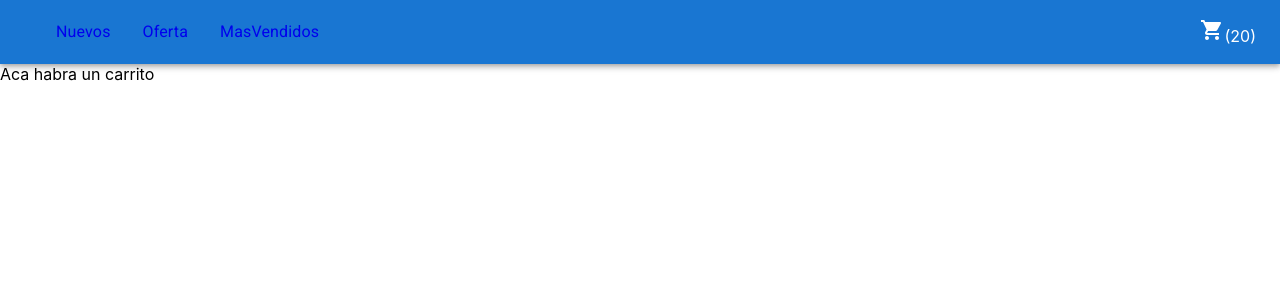
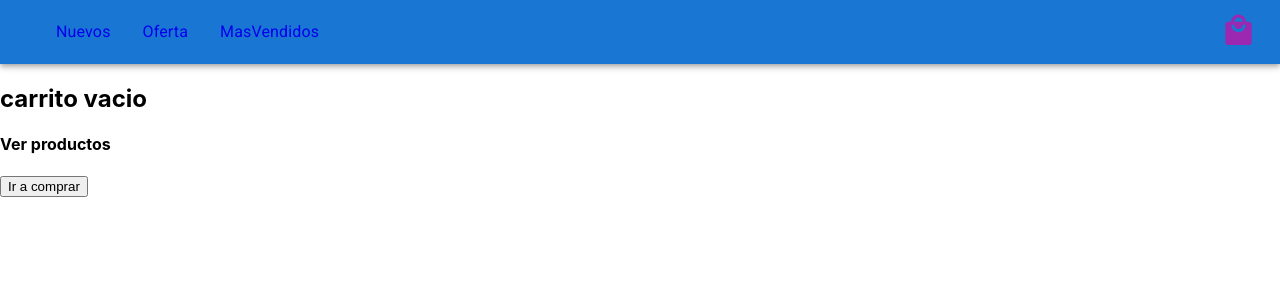
Before and after one commit to MarciaDiaz/Ecomerce.Diaz, a React (Create React App) app: page /Cart in a window 1280 px wide. Shown: the top 300 px of the page. Built offline with nearby package versions, Linux system fonts and the light colour scheme.

Commit message:
cartView

```diff
--- a/package.json
+++ b/package.json
@@ -10,6 +10,7 @@
     "@testing-library/jest-dom": "^5.16.5",
     "@testing-library/react": "^13.3.0",
     "@testing-library/user-event": "^13.5.0",
+    "firebase": "^9.10.0",
     "react": "^18.2.0",
     "react-dom": "^18.2.0",
     "react-router-dom": "^6.3.0",
--- a/src/Components/CardWidget.jsx
+++ b/src/Components/CardWidget.jsx
@@ -1,13 +1,16 @@
-import React from "react";
-import ShoppingCartIcon from '@mui/icons-material/ShoppingCart';
+import React from 'react'
+import LocalMallIcon from '@mui/icons-material/LocalMall';
+import { useCart } from '../context/CartContext';
 
-export default function CardWidget({cant}){
+const CartWidget = () => {
+  const{cartQuantity, cart} =useCart()
+  return (
+    <div>
+        <LocalMallIcon color='secondary' fontSize='large'/>
+        <span>{cartQuantity() || ''}</span>
 
-    return (
+    </div>
+  )
+}
 
-        <>
-        < ShoppingCartIcon />
-        ({cant})
-        </>
-    )
-}
+export default CartWidget
--- a/src/Components/Cart.jsx
+++ b/src/Components/Cart.jsx
@@ -1,14 +1,40 @@
+
 import React from 'react'
-import { useContext } from 'react'
-import { CartContext } from '../context/CartContext'
+
+import { useNavigate } from 'react-router-dom'
+import { useCart } from '../context/CartContext'
+import CartItem from './CartItem'
+
 
 const Cart = () => {
 
-    const {cart} = useContext(CartContext)
-    console.log('carrito', cart)
+    const {cart, cartTotal, clear} = useCart()
+    const navegar = useNavigate()
+
 
     return (
-        <div>Aca habra un carrito</div>
+        <div>
+            {
+                !cart.length
+                ? <div>
+                    <h2>carrito vacio</h2>
+                    <h4>Ver productos</h4>
+                    <button onClick={()=>navegar('/')}>Ir a comprar</button>
+                </div>
+
+                //MAPEO EL CARRO
+                : <div style={{display: 'flex', flexDirection:'column', alingItems:'center'}}>
+                    <h2>Tu carrito:</h2>
+                    {
+                      cart.map((compra)=> <CartItem key={compra.id} compra={compra}/>)
+                    }
+
+                    <span>Total a pagar:${cartTotal()}</span>
+                    <button onClick={clear}>vaciar carrito</button>
+                    <button>Finalizar Compra</button>
+                </div>
+            }
+        </div>
     )
 }
 
--- /dev/null
+++ b/src/Components/CartItem.jsx
@@ -0,0 +1,19 @@
+import React from "react";
+import { useCart } from "../context/CartContext";
+
+const CartItem = ({compra}) => {
+
+    const {removeItem}= useCart()
+
+    return (
+        <div  style={{display:'flex', justifyContent: 'space-between', alignItems: 'center', padding:'2rem'}}>
+                            <img src={compra.img} alt={compra.name} />
+                            <span>{compra.name}</span>
+                            <span>{compra.quantity}</span>
+                            <span>${compra.price}</span>
+                            <button onClick={()=>removeItem(compra.id)}>borrar</button>
+                        </div>
+    )
+}
+
+export default CartItem
--- a/src/Components/NavBar.jsx
+++ b/src/Components/NavBar.jsx
@@ -131,7 +131,9 @@ export default function NavBar () {
           </Box>
 
           <Box sx={{ flexGrow: 0 }}>
-            <CardWidget cant={20}/>
+            <NavLink to='/Cart'>
+            <CardWidget/>
+            </NavLink>
           </Box>
         </Toolbar>
       </Container>
--- a/src/context/CartContext.js
+++ b/src/context/CartContext.js
@@ -6,7 +6,8 @@ export const CartContext = createContext();
 export const CartProvider = ({children}) => {
     const [cart, setCart]= useState([]);
 
-
+//FUNCION CON ITEM Y QUANTITY
+//pasar item y contador
     const addItem2 = (item, cantidad) => {
         const purchase = {...item, quantity:cantidad}
         const existsInCart = cart.find((prod)=> prod.id === item.id)
@@ -26,7 +27,7 @@ export const CartProvider = ({children}) => {
     }
 
 
-
+    //FUNCION QUE RECIBE ITEM(RECIBE PURCHASE)
     const addItem = (item) => {
         const existsInCart = cart.find((prod)=> prod.id === item.id)
         if(existsInCart){
@@ -56,8 +57,16 @@ export const CartProvider = ({children}) => {
         return cart.some((prod)=> prod.id === id )
     }
 
+    const cartQuantity = () => {
+        return cart.reduce((acc, prod) => acc += prod.quantity,0)
+    }
+
+    const cartTotal = () => {
+        return cart.reduce((acc, prod)=> acc += prod.price * prod.quantity,0)
+    }
+
     return(
-        <CartContext.Provider value={{cart, clear, removeItem, isInCart, addItem, addItem2}}>
+        <CartContext.Provider value={{cart, clear, removeItem, isInCart, addItem, addItem2, cartQuantity, cartTotal }}>
             {children}
         </CartContext.Provider>
     )
```
Also changed, not shown: 1 other file (tests, documents, lock files or other folders).
